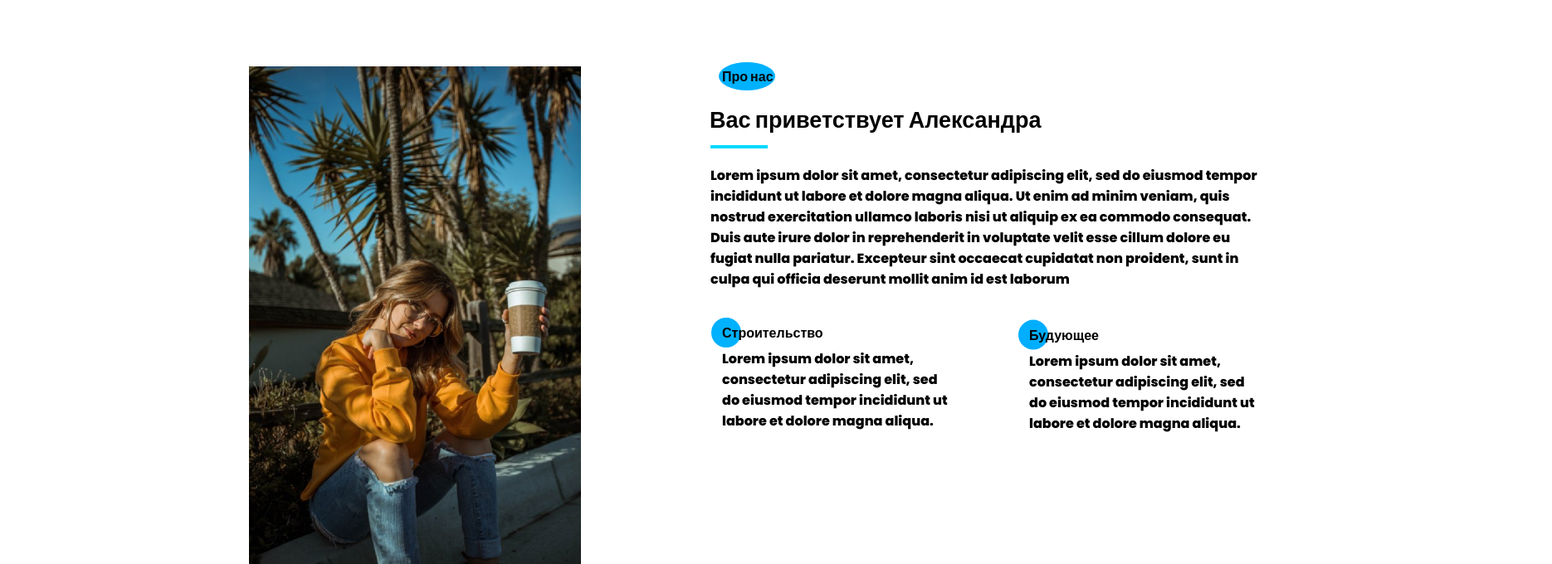
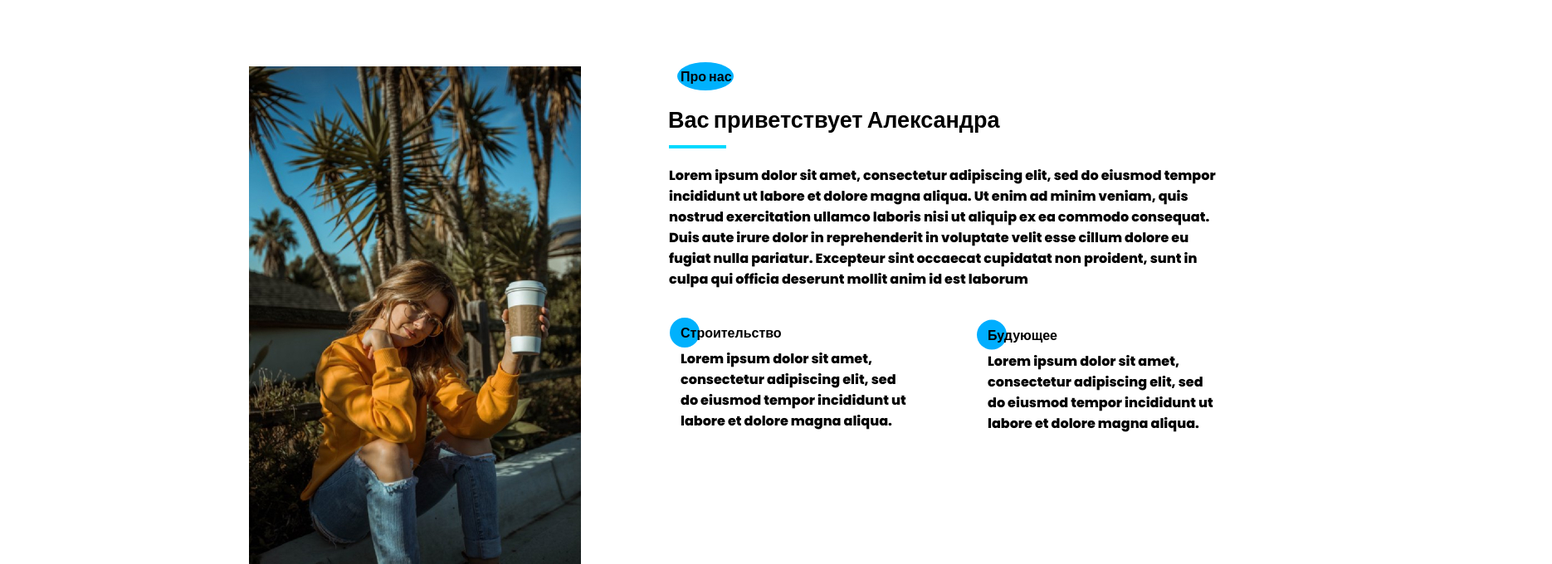
Before and after one commit to whataffff/Maybe-fff, a website: page src/index.html in a window 1280 px wide. Shown: the part 850-1530 px from the top of the page at 83% size, 1870 px wide, since content can reach past the window. Drawn offline with nearby package versions, Linux system fonts and the light colour scheme; files that its build step writes are made by us from their sources; a web font is replaced by a local one.

Commit message:
Update _about.scss

```diff
--- a/src/sass/blocks/_about.scss
+++ b/src/sass/blocks/_about.scss
@@ -23,7 +23,8 @@
     min-height: 800px;
     position:absolute;
     top: 0;
-    transform: translateX(870px);
+    transform: translateX(820px);
+
 
     &_about{
         font-size: 16px;
```
